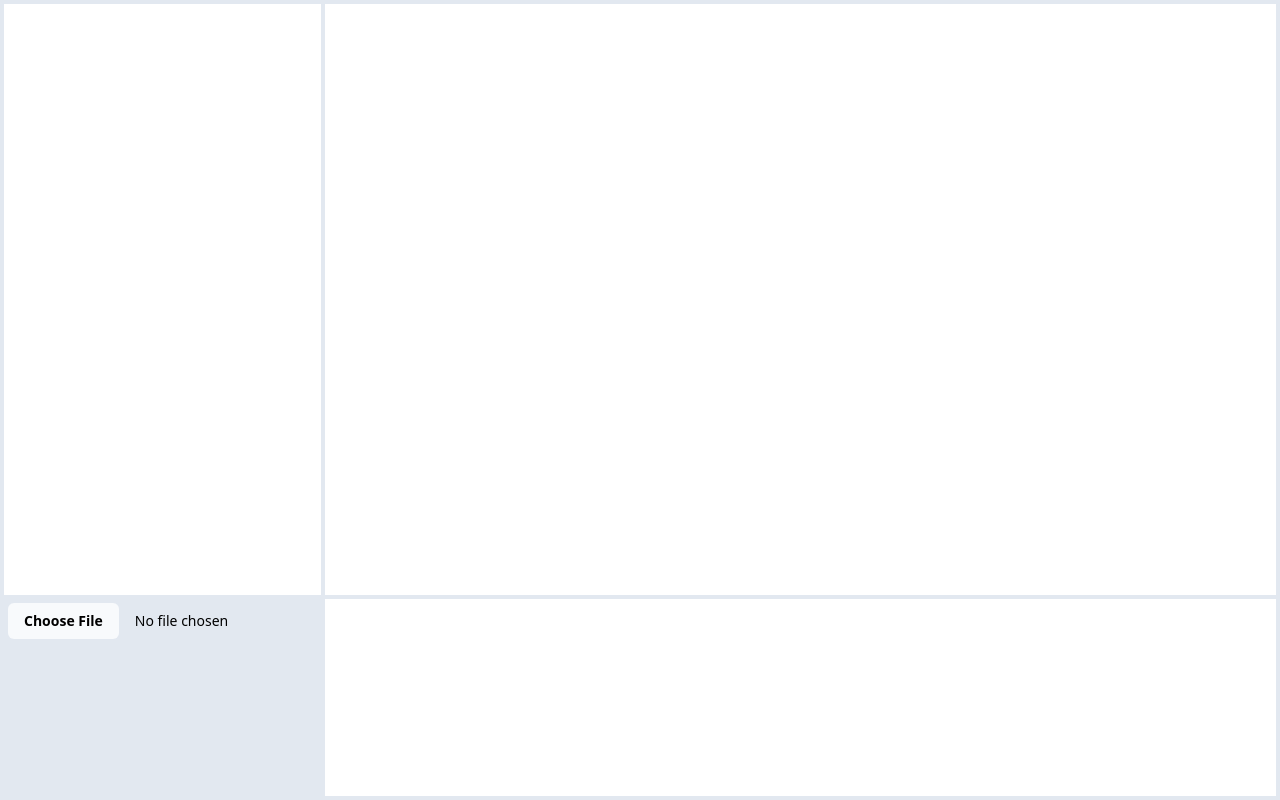
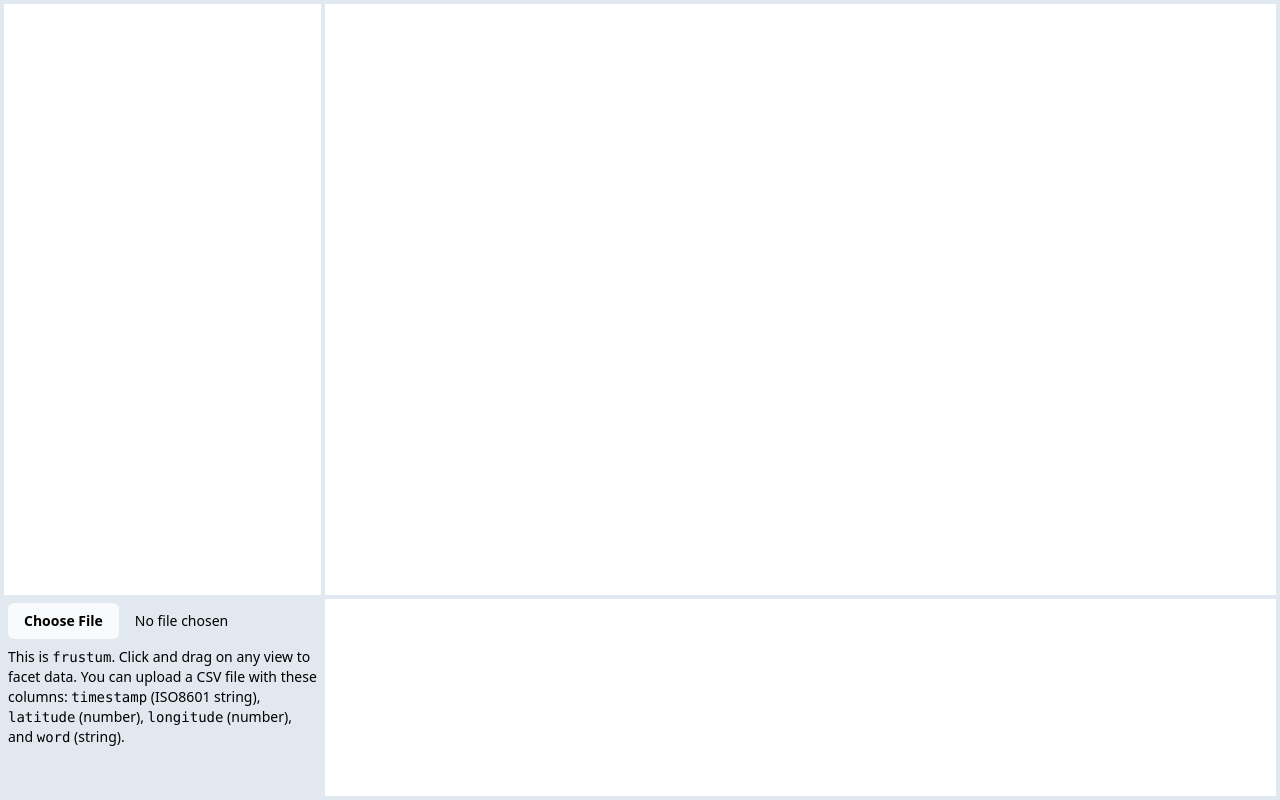
Before and after one commit to breviloquia-italica/frustum, a website built with Vite: page src/index.html in a window 1280 px wide. Built offline with nearby package versions, Linux system fonts and the light colour scheme; a web font is replaced by a local one; what @hotwired/stimulus would draw is missing.

Commit message:
Minimal inline help

```diff
--- a/src/index.html
+++ b/src/index.html
@@ -34,6 +34,13 @@ map:filterChanged->timeline#updateFilter
         file:mr-4 file:py-2 file:px-4 file:rounded-md
         file:border-0 file:text-sm file:font-semibold
       " type="file" data-action="change->main#changeDataset" />
+      <div class="text-sm">
+        This is <code>frustum</code>.
+        Click and drag on any view to facet data.
+        You can upload a CSV file with these columns: <code>timestamp</code> (ISO8601 string), <code>latitude</code>
+        (number),
+        <code>longitude</code> (number), and <code>word</code> (string).
+      </div>
       <!-- <input class="
         block w-full
         bg-slate-50 hover:bg-slate-100 active:bg-slate-300
```
